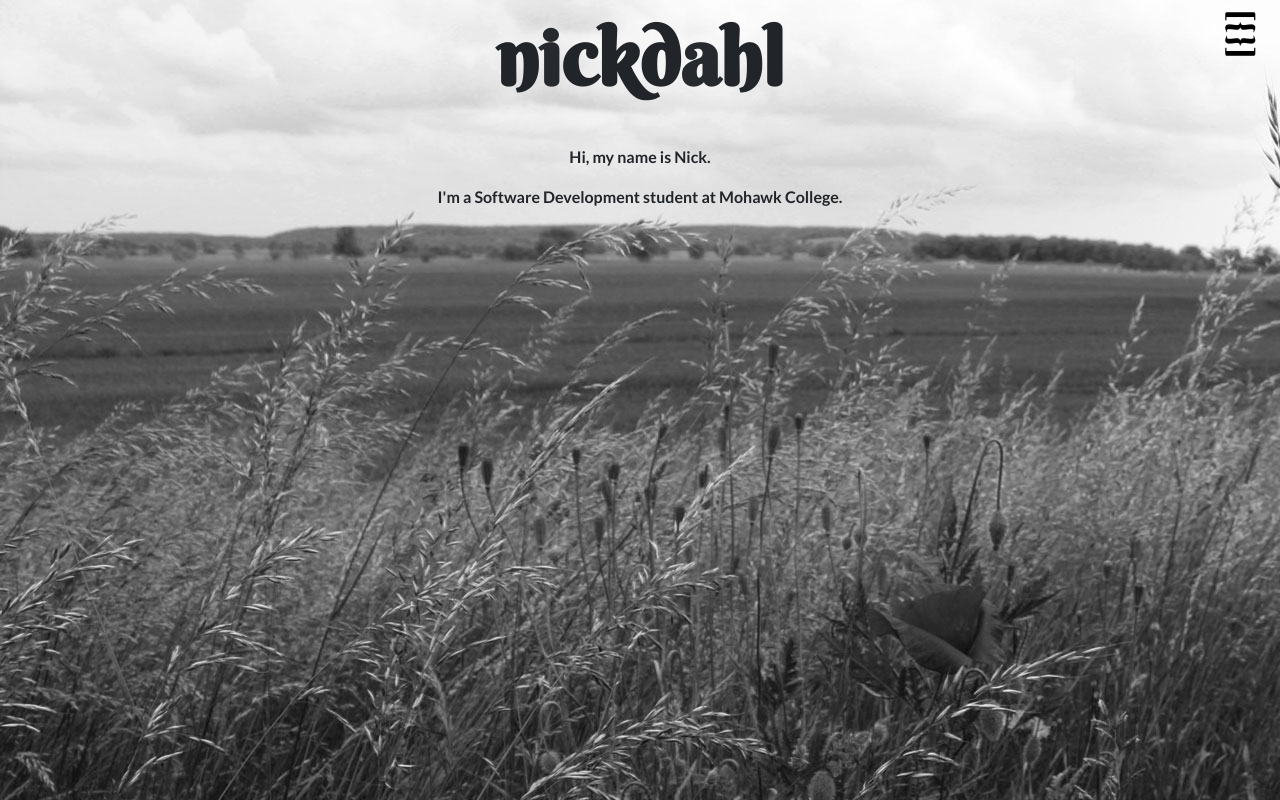
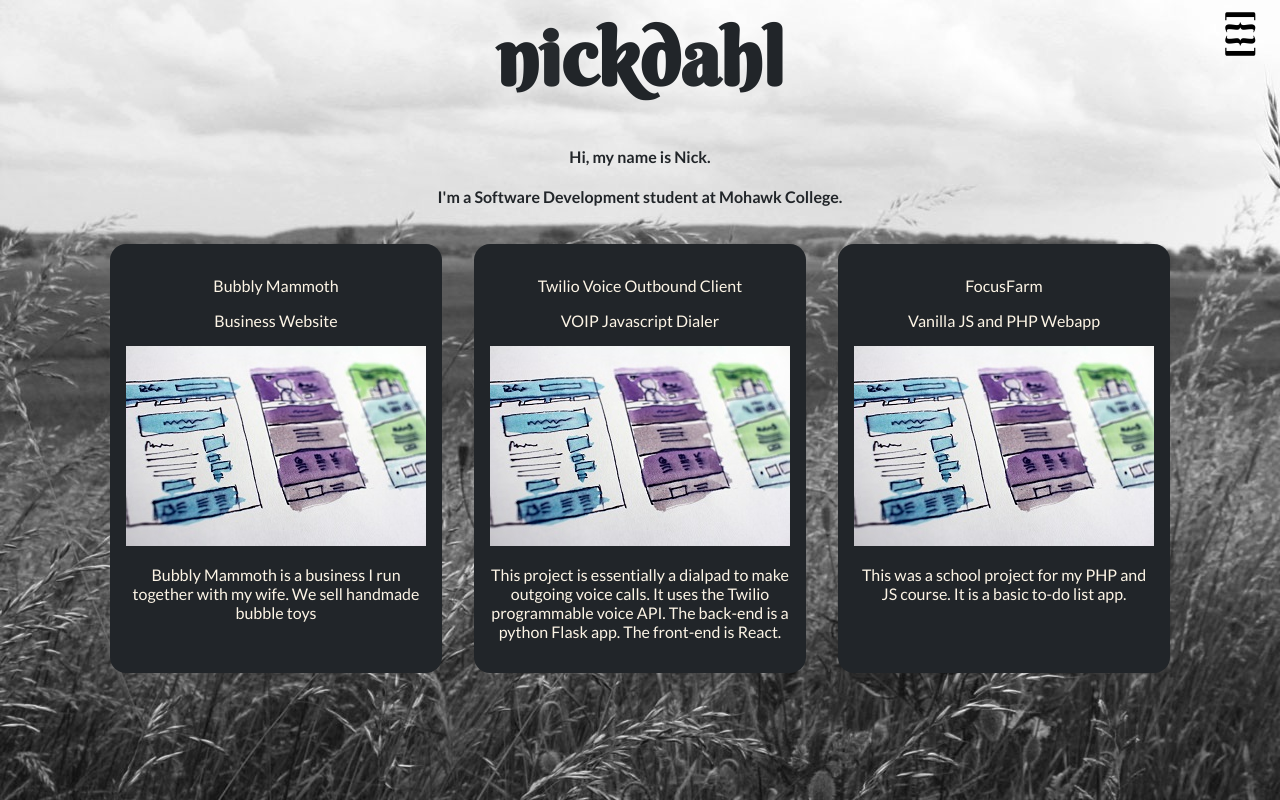
Before and after one commit to nckdhl/react-portfolio, a React (Create React App) app: page / in a window 1280 px wide. Built offline with nearby package versions, Linux system fonts and the light colour scheme.

Commit message:
Moved collapse menu state up to App component, added ProjectContainer

```diff
--- a/src/App.js
+++ b/src/App.js
@@ -5,11 +5,29 @@ import './App.css';
 
 export class App extends Component {
 
+  constructor (props) {
+    super(props);
+
+    this.state = {
+      collapsed: true
+    };
+  }
+
+  toggleNavbar = () => {
+    console.log("Clicked - toggled");
+    this.setState({
+      collapsed: !this.state.collapsed
+    });
+  }
+
   render () {
     return (
       <div className="App">
         <ContentArea />
-        <SideNav />
+        <SideNav
+          toggleNavbar={this.toggleNavbar}
+          collapsed={this.state.collapsed}
+        />
       </div>
     );
   }
--- a/src/components/ContentArea/ContentArea.js
+++ b/src/components/ContentArea/ContentArea.js
@@ -2,11 +2,13 @@ import React from 'react';
 import Header from './../Header';
 import './ContentArea.css';
 import AboutMeBlurb from './AboutMeBlurb';
+import ProjectContainer from './../Projects/ProjectContainer';
 
 function ContentArea () {
   return <div className="ContentArea">
     <Header />
     <AboutMeBlurb />
+    <ProjectContainer />
   </div>;
 }
 
--- a/src/components/MenuButton/MenuButton.js
+++ b/src/components/MenuButton/MenuButton.js
@@ -8,7 +8,7 @@ render () {
   return (
     <span
         className={`json-burger ${(collapsed ? 'collapsed' : 'expanded' )}`}
-        onClick={toggleNavbar.bind(this)}
+        onClick={toggleNavbar}
       >
           {'[{}]'}
       </span>
--- /dev/null
+++ b/src/components/Projects/Project.js
@@ -0,0 +1,33 @@
+import React, { Component } from 'react';
+//import wireframe from './../../images/wireframes-watercolour-resized.jpg';
+
+export default class Project extends Component {
+
+    render() {
+
+        const projectStyle = {
+            backgroundColor: '#212529',
+            color: 'oldlace',
+            borderRadius: '1em',
+            margin: '1em',
+            padding: '1em'
+        }
+
+        const { title, category, thumbnailUrl, altText, description } = this.props.project;
+
+        return (
+
+            <div style={projectStyle}>
+                <p>{title}</p>
+                <p>{category}</p>
+                <img src={thumbnailUrl} alt={altText}/>
+                <p style={{ maxWidth: '300px'}}>{description}</p>
+            </div>
+        );
+
+    }
+
+
+
+
+}
--- /dev/null
+++ b/src/components/Projects/ProjectContainer.js
@@ -0,0 +1,60 @@
+import React, { Component } from 'react';
+import Project from './Project';
+
+export default class ProjectContainer extends Component {
+    constructor (props) {
+        super(props);
+
+        this.state = {
+            projects: [
+                {
+                    title: 'Bubbly Mammoth',
+                    category: 'Business Website',
+                    thumbnailUrl: require('./../../images/wireframes-watercolour-resized.jpg'),
+                    altText: 'Website watercolour wireframe',
+                    description: 'Bubbly Mammoth is a business I run together with my wife. ' +
+                                 'We sell handmade bubble toys'
+                },
+                {
+                    title: 'Twilio Voice Outbound Client',
+                    category: 'VOIP Javascript Dialer',
+                    thumbnailUrl: require('./../../images/wireframes-watercolour-resized.jpg'),
+                    altText: 'Website watercolour wireframe',
+                    description: 'This project is essentially a dialpad to make outgoing voice calls. ' +
+                                 'It uses the Twilio programmable voice API. ' +
+                                 'The back-end is a python Flask app. The front-end is React.'
+                },
+                {
+                    title: 'FocusFarm',
+                    category: 'Vanilla JS and PHP Webapp',
+                    thumbnailUrl: require('./../../images/wireframes-watercolour-resized.jpg'),
+                    altText: 'Website watercolour wireframe',
+                    description: 'This was a school project for my PHP and JS course. ' +
+                                 'It is a basic to-do list app.'
+                }
+            ]
+        };
+    }
+
+    render() {
+
+        const containerStyles = {
+            display: 'flex',
+            justifyContent: 'center',
+            flexFlow: 'row wrap'
+        }
+
+        let projects = this.state.projects.map(project => {
+            console.log(project);
+            return (
+                <Project key={project.title} project={project} />
+            );
+        })
+
+        return (
+            <div style={containerStyles}>
+                { projects }
+            </div>
+        );
+    }
+}
--- a/src/components/SideNav/SideNav.js
+++ b/src/components/SideNav/SideNav.js
@@ -4,30 +4,17 @@ import './SideNav.css';
 
 export class SideNav extends Component {
 
-  constructor (props) {
-    super(props);
+  render (props) {
 
-    //this.toggleNavbar = this.toggleNavbar.bind(this);
-    this.state = {
-      collapsed: true
-    };
-  }
+    const { collapsed, toggleNavbar } = this.props;
 
-  toggleNavbar = () => {
-    console.log("Clicked - toggled");
-    this.setState({
-      collapsed: !this.state.collapsed
-    });
-  }
-
-  render () {
     return (
-      <div className={`sidebar ${(this.state.collapsed ? 'collapsed' : 'expanded' )}`}>
+      <div className={`sidebar ${(collapsed ? 'collapsed' : 'expanded' )}`}>
         <MenuButton
-        toggleNavbar={this.toggleNavbar}
-        collapsed={this.state.collapsed}
+          toggleNavbar={toggleNavbar}
+          collapsed={collapsed}
         />
-        <ul className={`links-container ${(this.state.collapsed ? 'collapsed' : 'expanded' )}`}>
+        <ul className={`links-container ${(collapsed ? 'collapsed' : 'expanded' )}`}>
           <li>About Me</li>
           <li>Projects</li>
           <li>Resume</li>
```
Also changed, not shown: src/images/wireframes-watercolour-resized.jpg (added).
